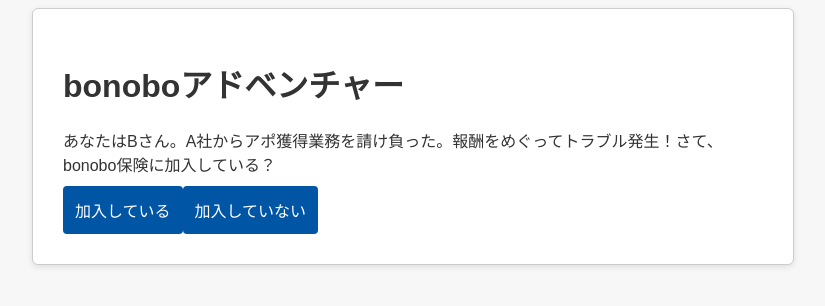
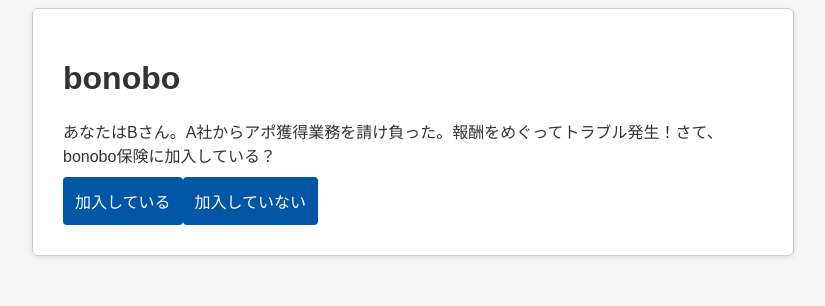
Before and after one commit to haitug08/simulation, a plain HTML site: page index.html in a window 1280 px wide. Shown: the whole page, without its empty margins (227-1052 px from the left). Drawn offline with Linux system fonts and the light colour scheme.

Commit message:
Update index.html

```diff
--- a/index.html
+++ b/index.html
@@ -2,12 +2,12 @@
 <html lang="ja">
 <head>
   <meta charset="UTF-8">
-  <title>bonoboアドベンチャー</title>
+  <title>bonobo</title>
   <link rel="stylesheet" href="style.css">
 </head>
 <body>
   <div id="game-container">
-    <h1>bonoboアドベンチャー</h1>
+    <h1>bonobo</h1>
     <div id="story"></div>
     <div id="choices"></div>
   </div>
```
